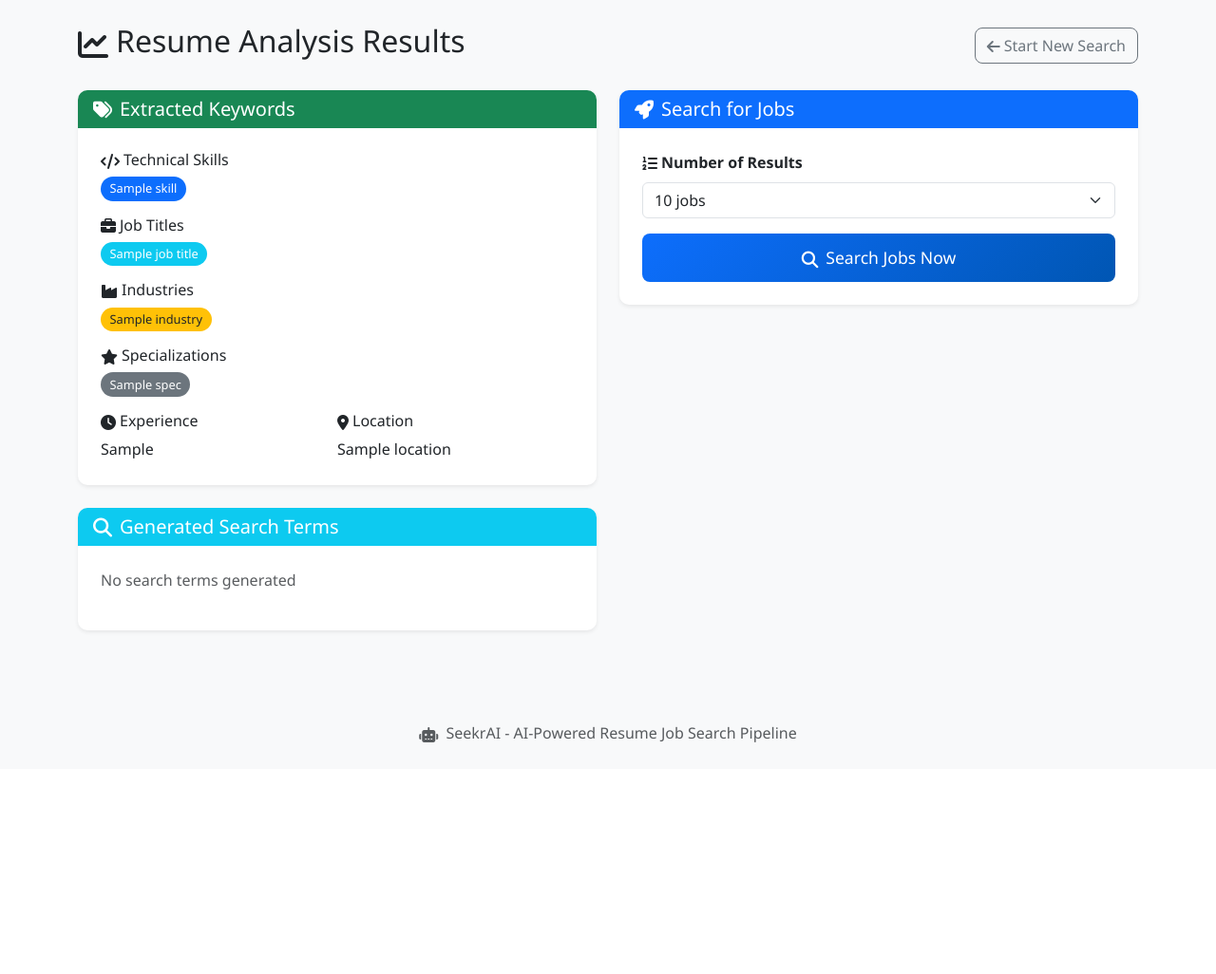
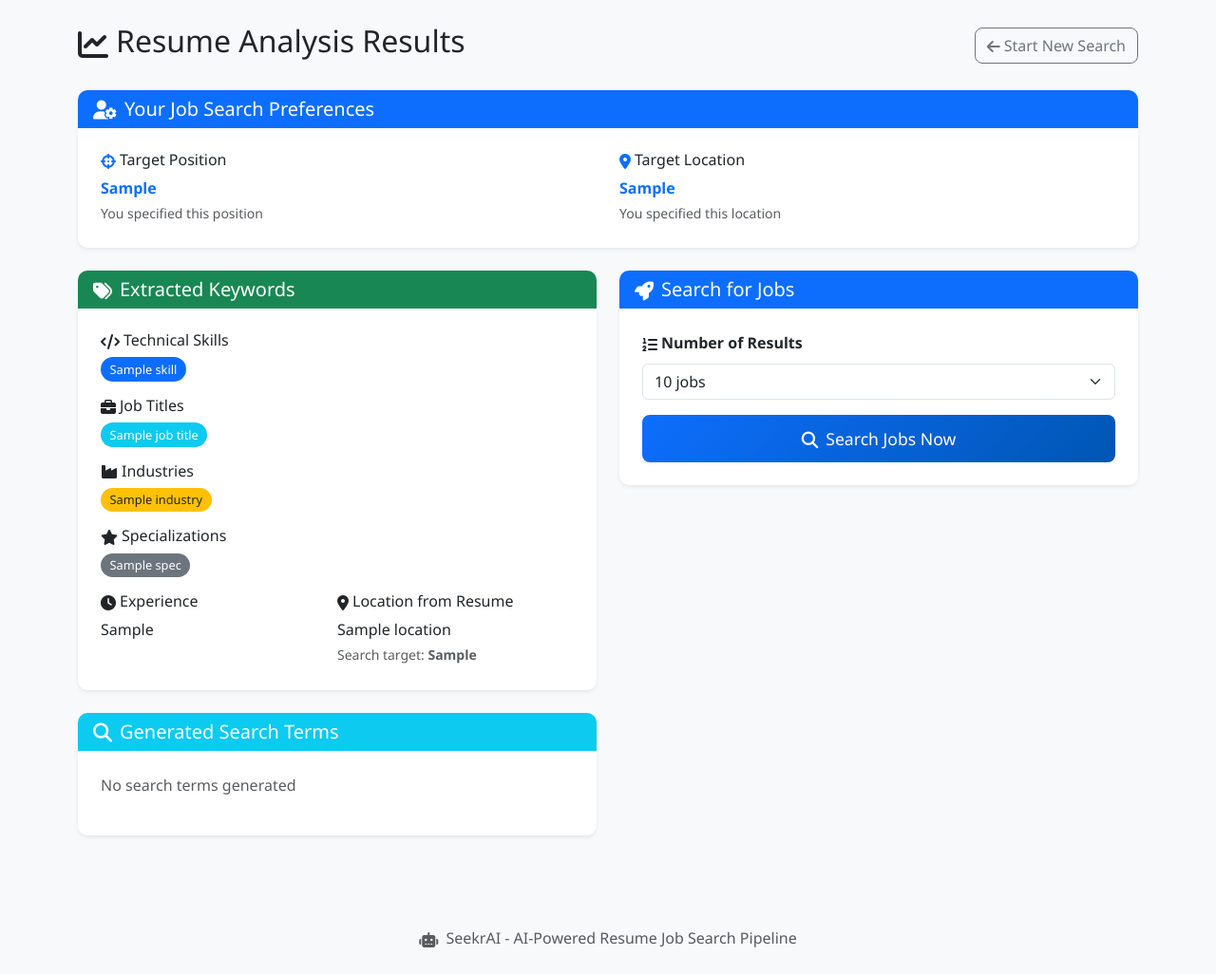
Before and after one commit to LordHerdier/SeekrAI, a Flask app: template templates/results.html in a window 1280 px wide. Shown: the part 64-1090 px from the top of the page at 95% size. Before the commit the page ends 846 px from the top, so only its background shows below. Run offline with Flask 3, Linux system fonts and the light colour scheme; the template is opened without the code that fills it: most values are stand-ins (such as "Sample title", 1, 10 or a date in 2020).

Commit message:
Refactor upload routes and enhance results template
- Updated import paths for the ResumeProcessor to streamline module access.
- Added a new User Preferences section in the results template to display job search preferences, including target position and location.
- Enhanced the display of location information and added contextual notes for better user guidance.
- Improved the styling of secondary search terms for better visibility.

```diff
--- a/src/routes/upload_routes.py
+++ b/src/routes/upload_routes.py
@@ -1,8 +1,8 @@
 import os
 from datetime import datetime
-from flask import Blueprint, render_template, request, redirect, url_for, flash, jsonify
+from flask import Blueprint, render_template, request, redirect, url_for, flash
 from werkzeug.utils import secure_filename
-from processors.resume_processor import ResumeProcessor
+from resume_processor import ResumeProcessor
 import logging
 
 # Create blueprint
--- a/templates/results.html
+++ b/templates/results.html
@@ -14,6 +14,39 @@
         </div>
     </div>
 </div>
+
+<!-- User Preferences Section (NEW) -->
+{% if data.desired_position or data.target_location %}
+<div class="row mb-4">
+    <div class="col-12">
+        <div class="card shadow-sm border-primary">
+            <div class="card-header bg-primary text-white">
+                <h5 class="card-title mb-0">
+                    <i class="fas fa-user-cog me-2"></i>Your Job Search Preferences
+                </h5>
+            </div>
+            <div class="card-body">
+                <div class="row">
+                    {% if data.desired_position %}
+                    <div class="col-md-6">
+                        <h6><i class="fas fa-crosshairs me-1 text-primary"></i>Target Position</h6>
+                        <p class="mb-0"><strong class="text-primary">{{ data.desired_position }}</strong></p>
+                        <small class="text-muted">You specified this position</small>
+                    </div>
+                    {% endif %}
+                    {% if data.target_location %}
+                    <div class="col-md-6">
+                        <h6><i class="fas fa-map-marker-alt me-1 text-primary"></i>Target Location</h6>
+                        <p class="mb-0"><strong class="text-primary">{{ data.target_location }}</strong></p>
+                        <small class="text-muted">You specified this location</small>
+                    </div>
+                    {% endif %}
+                </div>
+            </div>
+        </div>
+    </div>
+</div>
+{% endif %}
 
 <div class="row">
     <!-- Left Column: Analysis Results -->
@@ -70,8 +103,11 @@
                                 <p class="mb-0">{{ data.keywords.years_of_experience }}</p>
                             </div>
                             <div class="col-6">
-                                <h6><i class="fas fa-map-marker-alt me-1"></i>Location</h6>
+                                <h6><i class="fas fa-map-marker-alt me-1"></i>Location from Resume</h6>
                                 <p class="mb-0">{{ data.keywords.location }}</p>
+                                {% if data.target_location and data.target_location != data.keywords.location %}
+                                    <small class="text-muted">Search target: <strong>{{ data.target_location }}</strong></small>
+                                {% endif %}
                             </div>
                         </div>
                     </div>
@@ -97,13 +133,18 @@
                                 <span class="badge bg-primary">{{ term }}</span>
                             {% endfor %}
                         </div>
+                        {% if data.desired_position %}
+                            <small class="text-muted mt-1 d-block">
+                                <i class="fas fa-info-circle me-1"></i>Optimized for your target position: <strong>{{ data.desired_position }}</strong>
+                            </small>
+                        {% endif %}
                     </div>
 
                     <div class="mb-3">
                         <h6><i class="fas fa-plus me-1"></i>Secondary Search Terms</h6>
                         <div class="d-flex flex-wrap gap-1">
                             {% for term in data.search_terms.secondary_search_terms %}
-                                <span class="badge bg-outline-primary">{{ term }}</span>
+                                <span class="badge bg-secondary">{{ term }}</span>
                             {% endfor %}
                         </div>
                     </div>
@@ -120,6 +161,11 @@
                     <div class="alert alert-light">
                         <h6><i class="fas fa-google me-1"></i>Google Search String</h6>
                         <code>{{ data.search_terms.google_search_string }}</code>
+                        {% if data.target_location %}
+                            <small class="text-muted d-block mt-1">
+                                <i class="fas fa-map-marker-alt me-1"></i>Targeting location: <strong>{{ data.target_location }}</strong>
+                            </small>
+                        {% endif %}
                     </div>
                 {% else %}
                     <p class="text-muted">No search terms generated</p>
```
